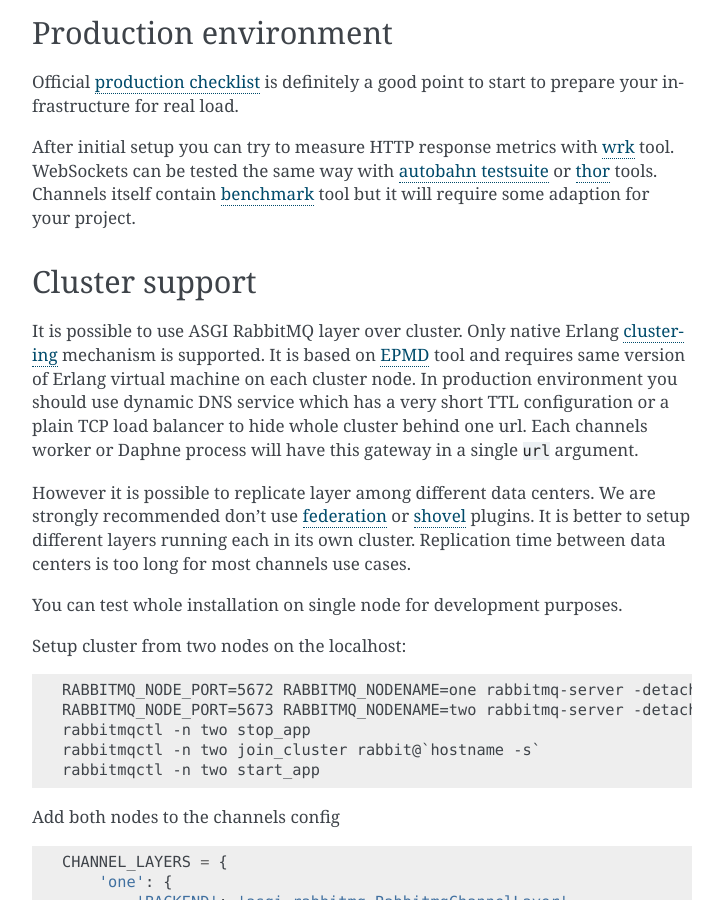
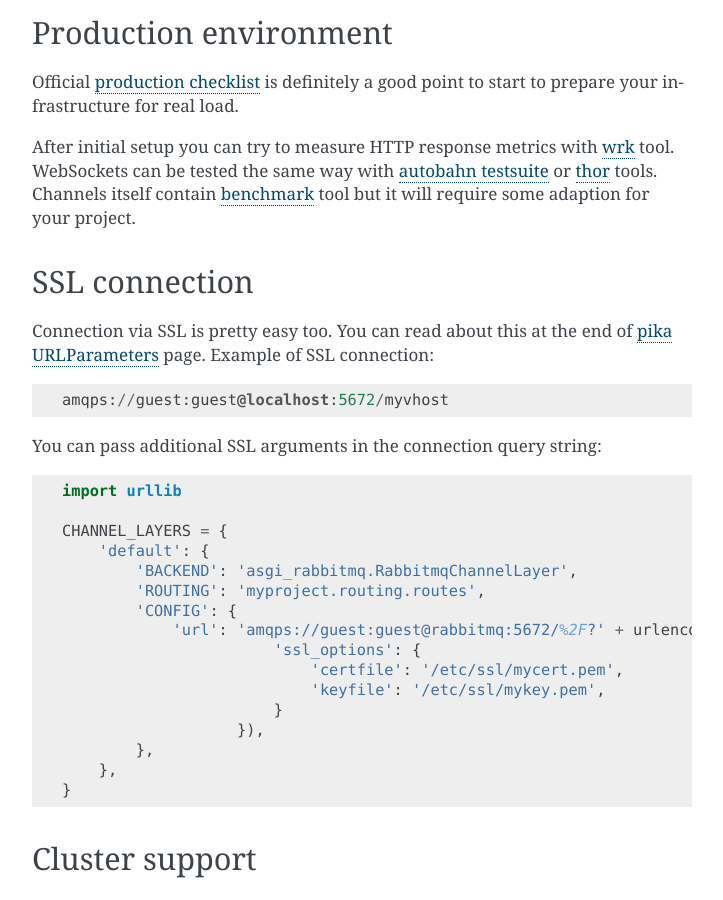
Before and after one commit to seanwu95/asgi_rabbitmq, a Sphinx documentation site: the page built from docs/usage.rst, in a window 1280 px wide and 900 px high, scrolled down 1182 px. Shown: the whole window, without its empty margins (388-1111 px from the left). Built offline with Sphinx 7.4.7, drawn with Linux system fonts in a browser that asks for light colours.

Commit message:
Document SSL connection.

```diff
--- a/docs/usage.rst
+++ b/docs/usage.rst
@@ -64,6 +64,35 @@
 metrics with wrk_ tool.  WebSockets can be tested the same way
 with `autobahn testsuite`_ or thor_ tools.  Channels itself contain
 benchmark_ tool but it will require some adaption for your project.
+
+SSL connection
+--------------
+
+Connection via SSL is pretty easy too.  You can read about this at the
+end of `pika URLParameters`_ page.  Example of SSL connection::
+
+    amqps://guest:guest@localhost:5672/myvhost
+
+You can pass additional SSL arguments in the connection query string:
+
+.. code:: python
+
+    import urllib
+
+    CHANNEL_LAYERS = {
+        'default': {
+            'BACKEND': 'asgi_rabbitmq.RabbitmqChannelLayer',
+            'ROUTING': 'myproject.routing.routes',
+            'CONFIG': {
+                'url': 'amqps://guest:guest@rabbitmq:5672/%2F?' + urlencode({
+                           'ssl_options': {
+                               'certfile': '/etc/ssl/mycert.pem',
+                               'keyfile': '/etc/ssl/mykey.pem',
+                           }
+                       }),
+            },
+        },
+    }
 
 Cluster support
 ---------------
```
